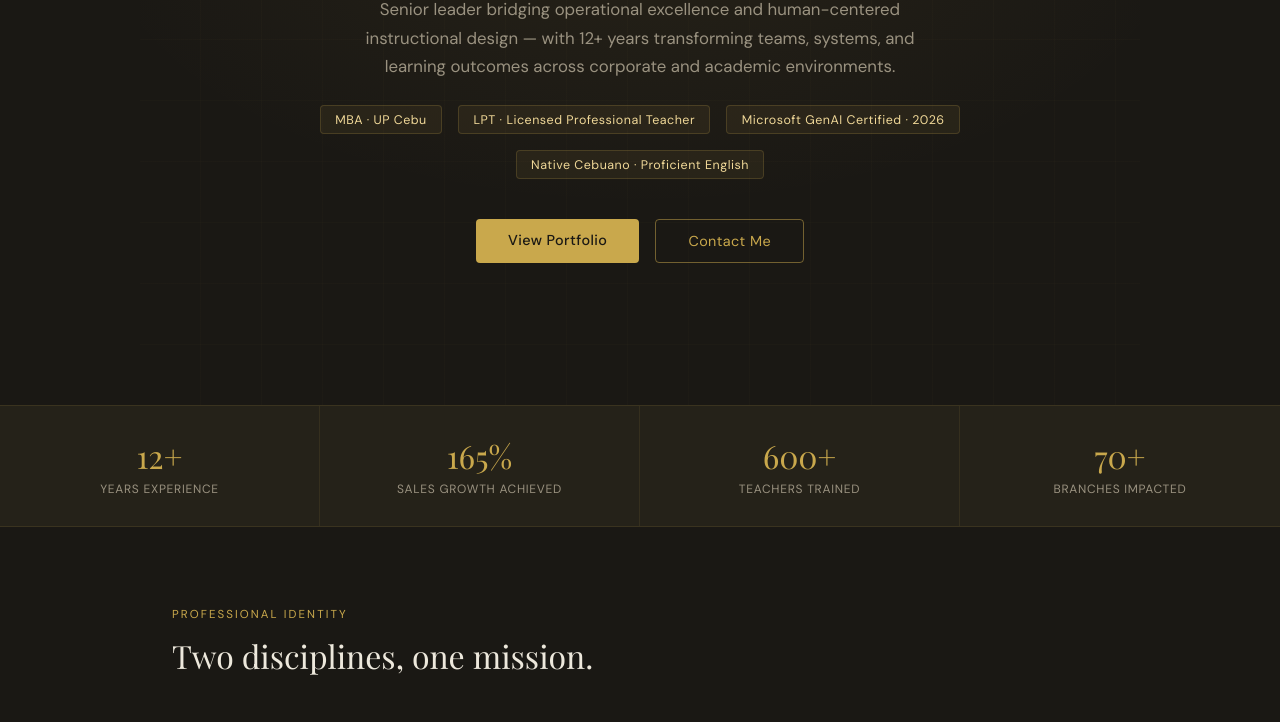
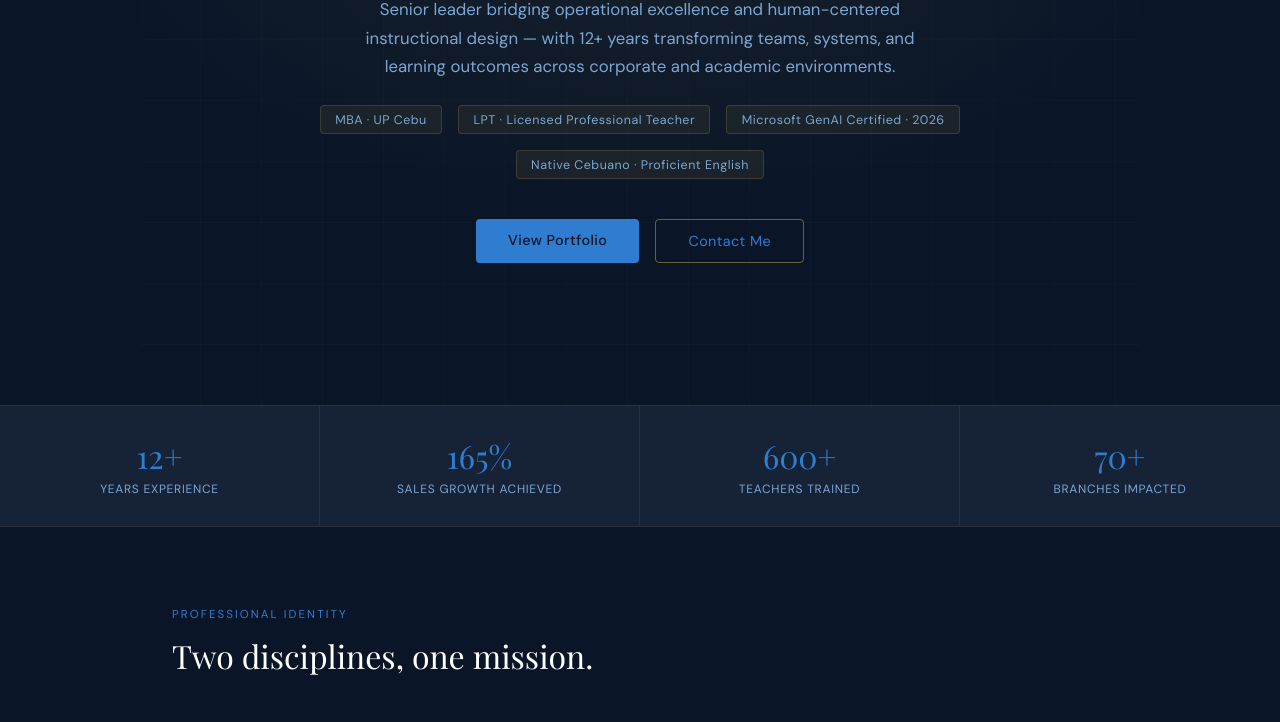
Before and after one commit to GFO2026/Gellibeh-Oberes-Portfolio, a plain HTML site: page index.html in a window 1280 px wide. Shown: the part 355-1077 px from the top of the page. Drawn offline with nearby package versions, Linux system fonts and the light colour scheme.

Commit message:
Update index.html

```diff
--- a/index.html
+++ b/index.html
@@ -7,10 +7,10 @@
 <link href="https://fonts.googleapis.com/css2?family=Playfair+Display:wght@400;600&family=DM+Sans:wght@300;400;500&display=swap" rel="stylesheet">
 <style>
   *{margin:0;padding:0;box-sizing:border-box}
-  :root{
-    --gold:#C9A84C;--gold-light:#F0D898;--dark:#1A1814;--mid:#2E2B26;
-    --surface:#252219;--text:#EDE8DC;--muted:#9A9280;--accent:#D4B96A;
-  }
+:root{
+    --gold:#2E7DD1;--gold-light:#7BA7D4;--dark:#0A1628;--mid:#1E3A5F;
+    --surface:#162236;--text:#FFFFFF;--muted:#7BA7D4;--accent:#4A9EE0;
+}
   body{font-family:'DM Sans',sans-serif;background:var(--dark);color:var(--text);min-height:100vh;overflow-x:hidden}
 
   nav{
```
